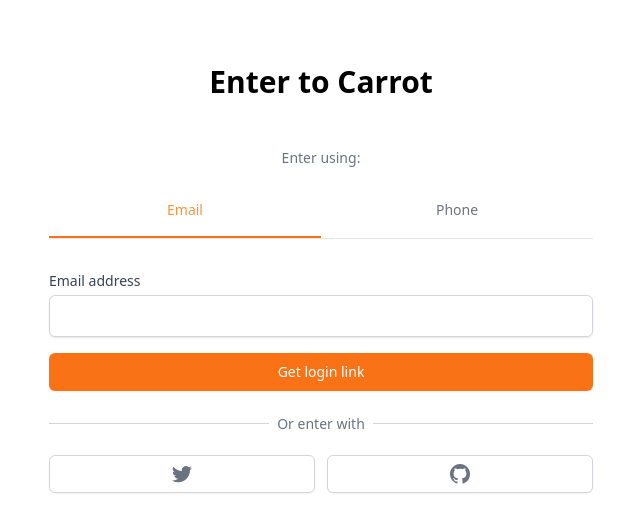
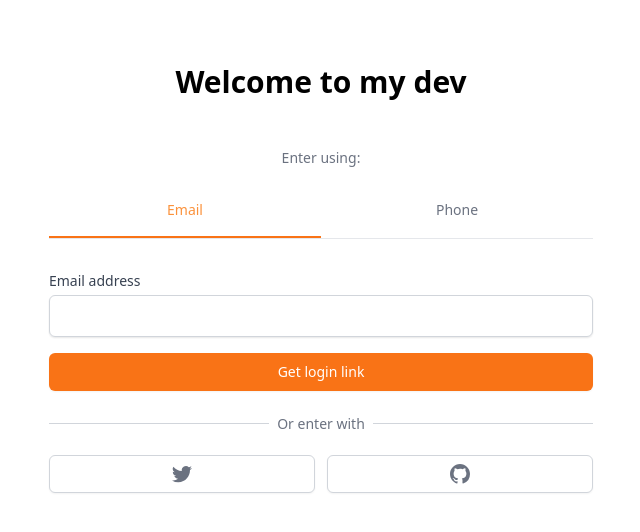
Before and after one commit to simssons/carrot-market, a Next.js app: page /enter in a window 1280 px wide. Shown: the top 532 px of the page, without its empty margins (319-959 px from the left). Built offline with nearby package versions, Linux system fonts and the light colour scheme.

Commit message:
New Welcome Msg

```diff
--- a/pages/enter.tsx
+++ b/pages/enter.tsx
@@ -78,7 +78,7 @@ const Enter: NextPage = () => {
   }, [tokenData, router]);
   return (
     <div className="mt-16 px-4">
-      <h3 className="text-3xl font-bold text-center">Enter to Carrot</h3>
+      <h3 className="text-3xl font-bold text-center">Welcome to my dev</h3>
       <div className="mt-12">
         {data?.ok ? (
           <form
```
